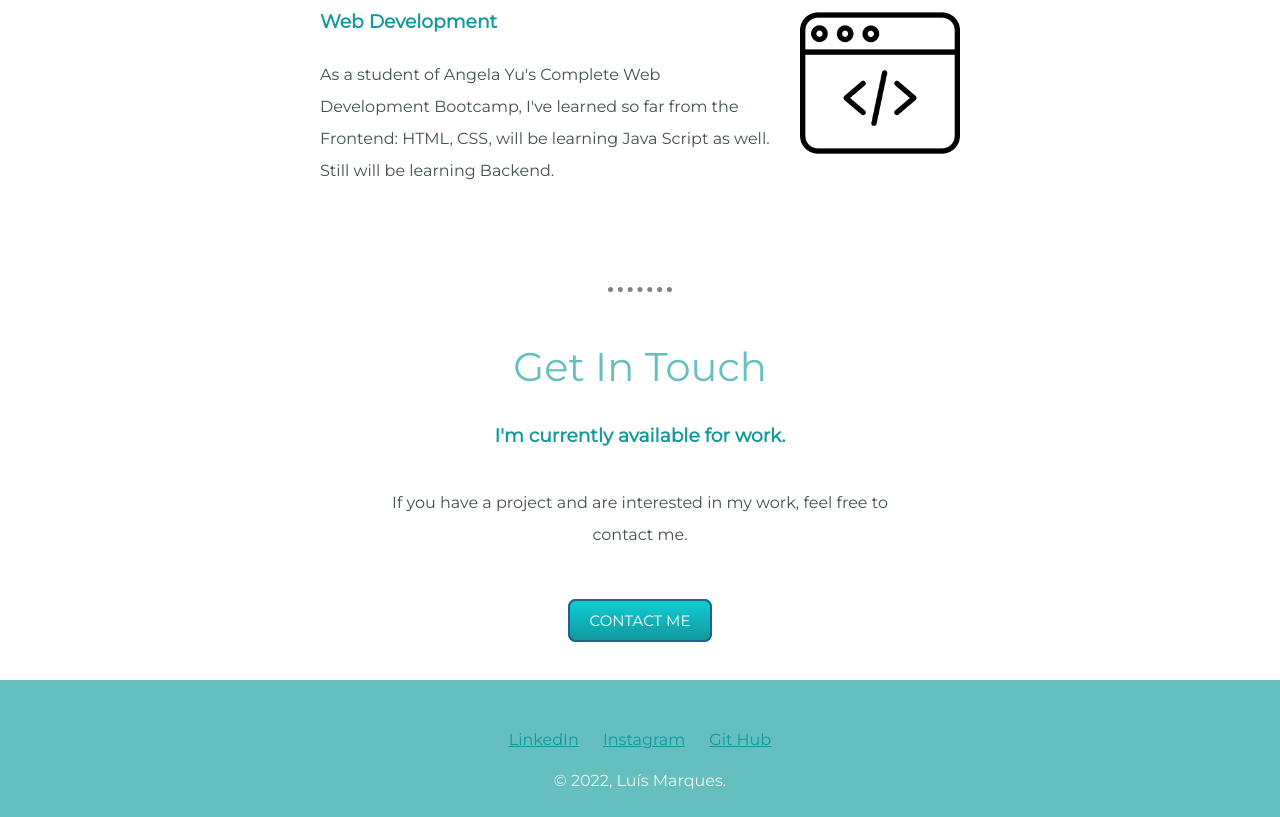
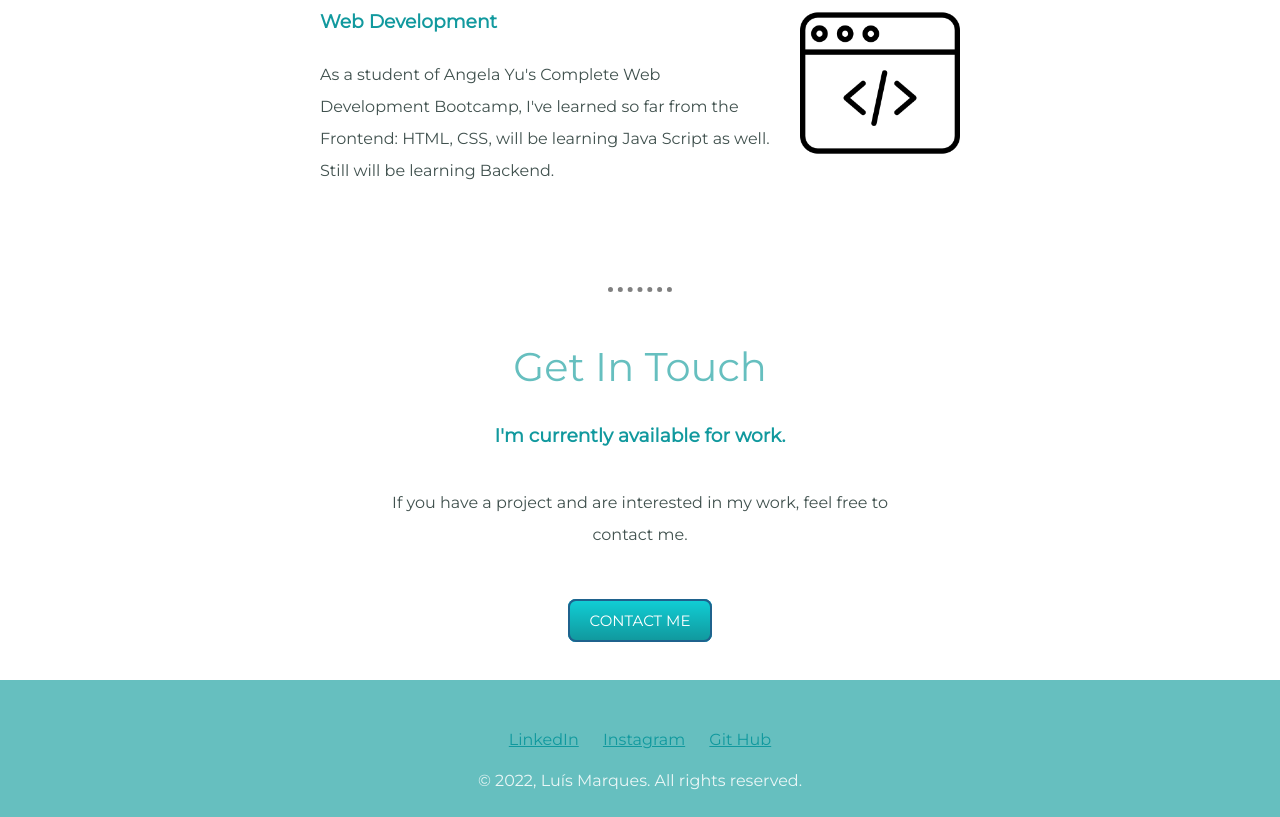
Before and after one commit to lmarques39/mySite, a plain HTML site: page index.html in a window 1280 px wide. Shown: the part 1701-2518 px from the top of the page. Drawn offline with Linux system fonts and the light colour scheme; a web font is replaced by a local one.

```diff
--- a/index.html
+++ b/index.html
@@ -55,7 +55,7 @@
         <a class="footer-link" href="https://www.linkedin.com/in/lu%C3%ADs-marques-503b1b214/">LinkedIn</a>
         <a class="footer-link" href="https://www.instagram.com/lmarques.39/">Instagram</a>
         <a class="footer-link" href="https://github.com/lmarques39">Git Hub</a>
-        <p class="my-name">© 2022, Luís Marques.</p>
+        <p class="my-name">© 2022, Luís Marques. All rights reserved.</p>
       </div>
 
 </body>
```
